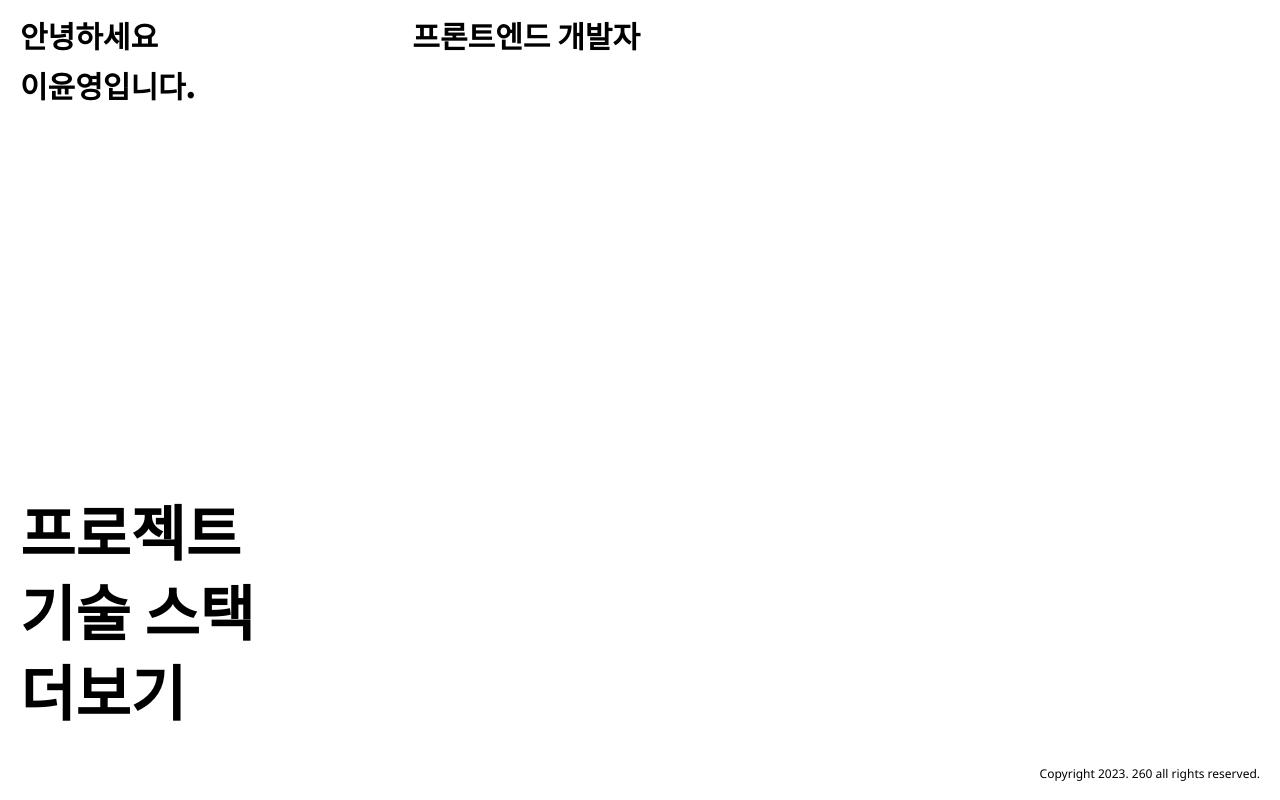
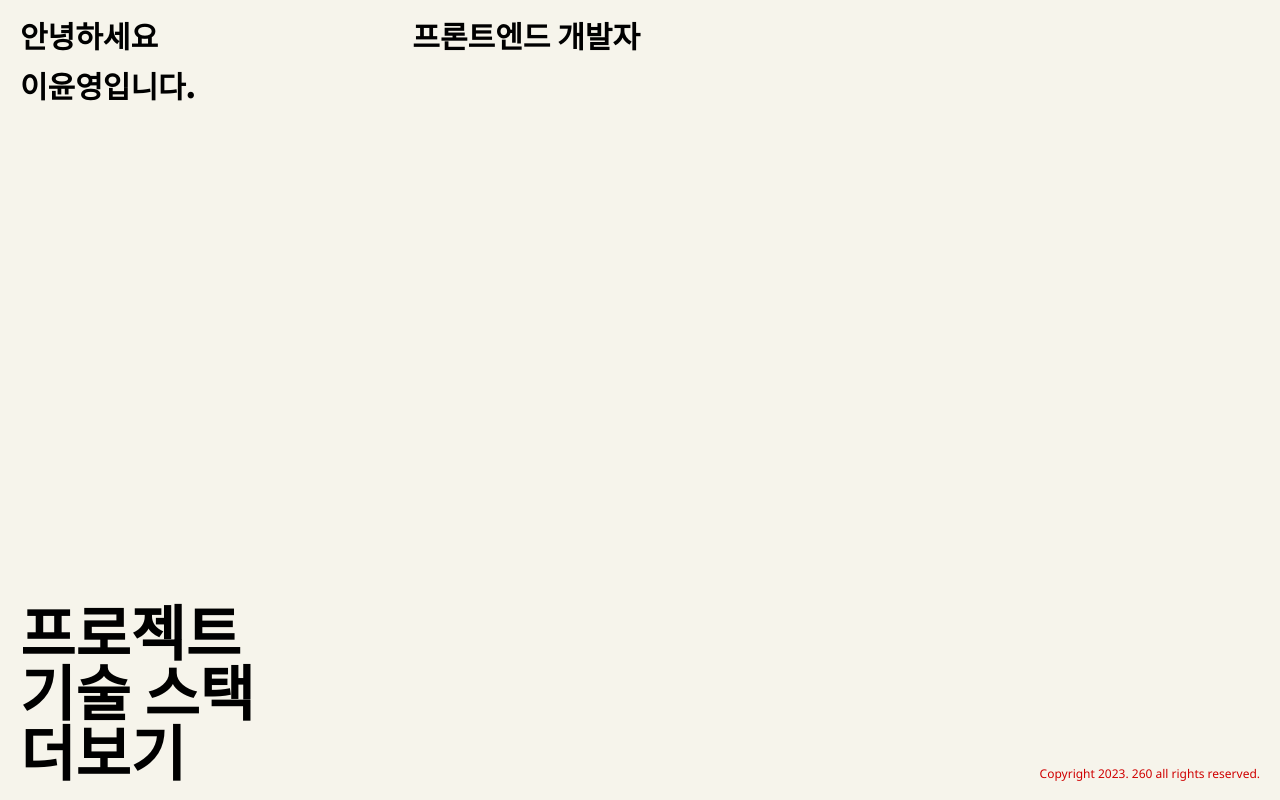
Before and after one commit to reverofyoung/portfolio_2023, a React (Create React App) app: page / in a window 1280 px wide. Built offline with nearby package versions, Linux system fonts and the light colour scheme.

Commit message:
프로젝트 리스트 화면에 안내문구 추가

```diff
--- a/src/common/colors.js
+++ b/src/common/colors.js
@@ -1,6 +1,7 @@
 const colors = {
-    mainColor: "#fff",
-    fontColor: "#000"
+    mainColor: "#F6F4EB",
+    fontColor: "#000",
+    pointColor: "#CF0000",
 };
 
 export default colors;
--- a/src/component/FooterComp.js
+++ b/src/component/FooterComp.js
@@ -3,7 +3,7 @@ import colors from "../common/colors";
 
 const FooterSection = styled.section`
     bottom: 20px;
-    color: ${ colors.fontColor };
+    color: ${ colors.pointColor };
     font-size: 12px;
     right: 20px;
     position: fixed;
--- a/src/component/HomeButtonComp.js
+++ b/src/component/HomeButtonComp.js
@@ -1,9 +1,13 @@
 import { Link } from "react-router-dom";
 import { styled } from "styled-components";
+
+import colors from "../common/colors";
+
 import { PiArrowLeftThin } from 'react-icons/pi';
 
 const HomeButton = styled.button`
     bottom: 20px;
+    color: ${ colors.fontColor };
     font-family: 'Noto Sans KR', sans-serif;
     font-size: 50px;
     font-weight: 600;
@@ -11,7 +15,7 @@ const HomeButton = styled.button`
     position: absolute;
 
     &:hover {
-        color: red;
+        color: ${ colors.pointColor };
     }
 
     @media screen and (max-width: 768px) {
@@ -27,7 +31,7 @@ function HomeButtonComp() {
 
     return(
     <HomeButton>
-        <Link to="/" style={{ display: 'flex',alignItems: 'center' }}><PiArrowLeftThin />홈으로</Link>
+        <Link to="/" style={{ display: 'flex',alignItems: 'center' }}><PiArrowLeftThin />홈</Link>
     </HomeButton>
     )
 };
--- a/src/component/ProjectModal.js
+++ b/src/component/ProjectModal.js
@@ -43,7 +43,7 @@ const CloseButton = styled.button`
     font-size: 18px;
     float: right;
 
-    &:hover { color: red; }
+    &:hover { color: ${ colors.fontColor }; }
 `;
 
 const ModalContentsSection = styled.section`
--- a/src/pages/AboutPage.js
+++ b/src/pages/AboutPage.js
@@ -1,4 +1,3 @@
-import { useState } from "react";
 import { styled } from "styled-components";
 
 import colors from "../common/colors";
@@ -6,6 +5,8 @@ import FooterComp from "../component/FooterComp";
 import HomeButtonComp from "../component/HomeButtonComp";
 
 const AccountSection = styled.section`
+    background-color: ${ colors.mainColor };
+    color: ${ colors.fontColor };
     font-family: 'Noto Sans KR', sans-serif;
     height: 100vh;
     padding: 20px;
@@ -25,7 +26,7 @@ const SectionTitle = styled.article`
         margin-bottom: 25px;
 
         @media screen and (max-width: 768px) {
-            font-size: 60px;
+            font-size: 44px;
             margin-bottom: 20px;
         };
     }
--- a/src/pages/HomePage.js
+++ b/src/pages/HomePage.js
@@ -1,9 +1,7 @@
-import { useState } from "react";
 import styled, { keyframes } from "styled-components"
-import { UseSelector, useSelector } from "react-redux/es/hooks/useSelector";
+import { Link } from "react-router-dom";
+
 import colors from "../common/colors";
-import { Link } from "react-router-dom";
-import MenuComp from "../component/MenuComp";
 import FooterComp from "../component/FooterComp";
 
 const textAnimation = keyframes`
@@ -12,14 +10,9 @@ const textAnimation = keyframes`
   100% { letter-spacing: 0px; transform: translateX(0px); }
 `;
 
-const moveAnimation = keyframes`
-  0% { opacity:1; }
-  50% { opacity:0; }
-  100% { opacity:1; }
-`;
-
 const MainWrap = styled.main`
     background-color: ${ colors.mainColor };
+    color: ${ colors.fontColor };
     height: 100vh;
     font-family: 'Noto Sans', 'Noto Sans KR';
     width: 100vw;
@@ -29,15 +22,13 @@ const MainSection = styled.section`
     display: flex;
     flex-direction: column;
     height: 100%;
-    padding: 20px 20px 60px 20px;
+    padding: 20px;
     position: relative;
     width: 100%;
 `;
 
 const PersonalArticle = styled.article`
-    color: ${ colors.fontColor };
     display: flex;
-    font-size: 30px;
     font-weight: 900;
     justify-content: space-between;
     margin-bottom: 40px;
@@ -45,60 +36,60 @@ const PersonalArticle = styled.article`
 
     @media screen and (max-width: 768px) {
         flex-direction: column;
-        font-size: 24px;
+        margin-bottom: 0px;
         width: 100%;
     };
 `;
 
 const InfoBox = styled.div`
+    font-size: 30px;
     padding-bottom: 15px;
     width: fit-content;
 
     p {
         font-family: 'Noto Sans KR';
         margin-bottom: 20px;
-/*
-        span:nth-of-type(1) {  animation: ${ moveAnimation } .8s ease-in-out; animation-delay: .3s;}
-        span:nth-of-type(2) {  animation: ${ moveAnimation } .8s ease-in-out; animation-delay: .5s;}
-        span:nth-of-type(3) {  animation: ${ moveAnimation } .8s ease-in-out; animation-delay: .7s;}
-        span:nth-of-type(4) {  animation: ${ moveAnimation } .8s ease-in-out; animation-delay: .9s;}
-        span:nth-of-type(5) {  animation: ${ moveAnimation } .8s ease-in-out; animation-delay: 1.1s;} */
 
         @media screen and (max-width: 768px) {
-            font-size: 24px;
+            font-size: 40px;
             margin-bottom: 15px;
         };
-
     }
 
-    @media screen and (max-width: 768px) {
-        padding-bottom: 30px;
-        width: 100%;
-    };
+    @media screen and (max-width: 768px) { width: 100%; };
 `;
 
 const MenuArticle = styled.article`
+    /* background-color: aliceblue; */
     align-items: flex-end;
     display: flex;
     flex: 1;
     width: 50%;
 
+    ul { :first-child{ margin-top: 0px; } }
+
     li {
-        color: ${ colors.fontColor };
         cursor: pointer;
         font-family: 'Noto Sans KR', sans-serif;
         font-size: 60px;
         font-weight: 900;
-        margin-bottom: 20px;
+        margin-top: 20px;
 
-        &:hover { animation: ${textAnimation} .8s ease infinite; }
+        &:hover {
+            animation: ${textAnimation} .6s ease infinite;
+            color: ${ colors.pointColor };
+        }
 
-        @media screen and (max-width: 768px) { font-size: 50px;  margin-bottom: 40px; };
+        @media screen and (max-width: 768px) {
+            font-size: 40px;
+            margin-bottom: 30px;
+        };
+    };
 
-    }
-
-    @media screen and (max-width: 768px) { align-items: center; width: 100%; };
-
+    @media screen and (max-width: 768px) {
+        align-items: flex-start;
+        width: 100%;
+    };
 `;
 
 function HomePage() {
--- a/src/pages/ProjectPage.js
+++ b/src/pages/ProjectPage.js
@@ -16,6 +16,8 @@ const fadeAnimation = keyframes`
 `;
 
 const MainWrap = styled.main`
+    background-color: ${ colors.mainColor };
+    color: ${ colors.fontColor };
     font-family: 'Noto Sans', 'Noto Sans KR';
     height: 100vh;
     padding: 20px;
@@ -36,13 +38,12 @@ const SectionTitle = styled.article`
     width: 50%;
 
     h1 {
-        color: ${ colors.fontColor };
         font-family: 'Noto Sans KR', sans-serif;
         font-size: 50px;
         font-weight: 900;
 
         @media screen and (max-width: 768px) {
-            font-size: 60px;
+            font-size: 44px;
             margin-bottom: 60px;
         };
     }
@@ -50,7 +51,7 @@ const SectionTitle = styled.article`
 `;
 
 const ProjectArticle = styled.article`
-    height: 100%;
+    height: fit-content;
     width: 50%;
 
     @media screen and (max-width: 768px) {
@@ -68,8 +69,8 @@ const ProjectList = styled.ul`
         margin-bottom: 22px;
 
         &:hover {
-            /* color: red; */
             animation: ${ fadeAnimation } .2s ease-in;
+            color: ${ colors.pointColor };
         }
 
         @media screen and (max-width: 768px) {
@@ -77,6 +78,11 @@ const ProjectList = styled.ul`
             line-height: 1.3;
         };
     }
+`;
+
+const GuideText = styled.p`
+font-size: 12px;
+    font-weight: 100;
 `;
 
 
@@ -196,8 +202,10 @@ function ProjectPage() {
                             })
                         }
                     </ProjectList>
+                    <GuideText>모든 소스 코드는 <a href="https://github.com/reverofyoung" target="_blank">https://github.com/reverofyoung</a> 이곳에서 보실 수 있어요!</GuideText>
                 </ProjectArticle>
             </ProjectSection>
+
 
             {/* ---------- 프로젝트 자세히 보기 모달 ---------- */}
             { selectedProject && (<ProjectModal onClose={() => setSelectedProject(null)} project={selectedProject} /> ) }
--- a/src/pages/SkillStackPage.js
+++ b/src/pages/SkillStackPage.js
@@ -12,7 +12,8 @@ import { BiLogoReact } from "react-icons/bi";
 import { BiLogoRedux } from "react-icons/bi";
 
 const MainWrap = styled.main`
-background-color: #FBD85D;
+    background-color: ${ colors.mainColor };
+    color: ${ colors.fontColor };
     font-family: 'Noto Sans KR', sans-serif;
     height: 100vh;
     padding: 20px;
@@ -29,21 +30,18 @@ const SectionTitle = styled.article`
     width: 50%;
 
     h1 {
-        color: ${ colors.fontColor };
         font-family: 'Noto Sans KR', sans-serif;
         font-size: 50px;
         font-weight: 900;
 
         @media screen and (max-width: 768px) {
-            font-size: 60px;
+            font-size: 44px;
             margin-bottom: 60px;
         };
     }
 
     @media screen and (max-width: 768px) { width: 100%; };
-
 `;
-
 
 const SkillSection = styled.section`
     display: flex;
@@ -59,7 +57,7 @@ const SkillSection = styled.section`
 `;
 
 const SkillWrap = styled.article`
-    background-color: #F1C93B;
+    background-color: #EAE8DB;
     border-radius: 15px;
     display: flex;
     flex-direction: column;
```
